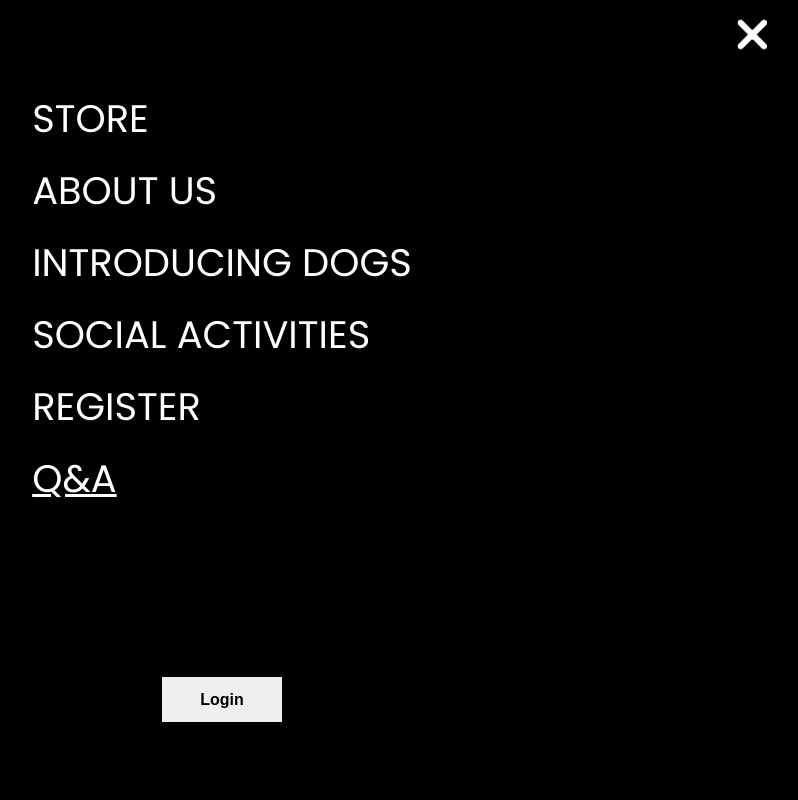
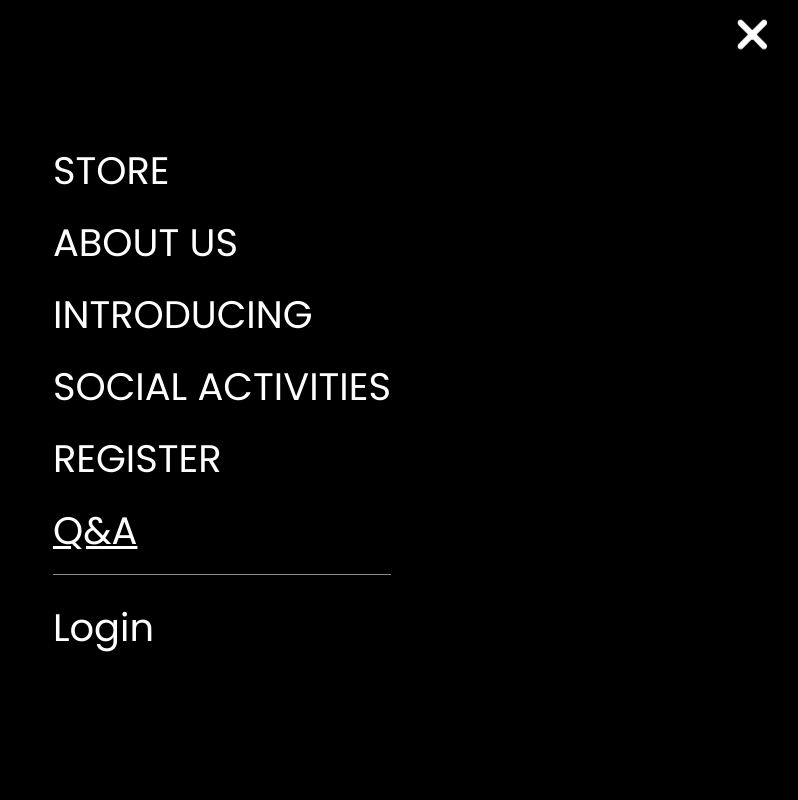
Before and after one commit to erhshih/DOGFD, a React (Create React App) app in the folder frontend/: page /DOGFD/help in a window 1280 px wide. Both pictures are taken after a click on the button 1170 px from the left and 34 px from the top of the page. Shown: the top 800 px of the page, without its empty margins (418-1216 px from the left). Built offline with nearby package versions, Linux system fonts and the light colour scheme; no server answers.

Commit message:
adjust scss

```diff
--- a/frontend/src/App.scss
+++ b/frontend/src/App.scss
@@ -6,7 +6,19 @@
   height: 40vmin;
   pointer-events: none;
 }
-
+.hidden {
+    display: none;
+}
+.centered {
+  position: fixed;
+  top: 70%;
+  left: 50%;
+  transform: translate(-50%, -50%);
+  /* Optional: Add some styling for better visibility */
+  padding: 20px;
+  border-radius: 8px;
+  z-index: 100;
+}
 @media (prefers-reduced-motion: no-preference) {
   .App-logo {
     animation: App-logo-spin infinite 20s linear;
--- a/frontend/src/Components/Panel/Panel.jsx
+++ b/frontend/src/Components/Panel/Panel.jsx
@@ -23,7 +23,7 @@ const Panel = () => {
             <li style={{ textDecoration: isActive('/about') }}>ABOUT US</li>
           </Link>
           <Link style={{ textDecoration: 'none' }} to='/introduce' onClick={() => setOpen(false)}>
-            <li style={{ textDecoration: isActive('/introduce') }}>INTRODUCING DOGS</li>
+            <li style={{ textDecoration: isActive('/introduce') }}>INTRODUCING</li>
           </Link>
           <Link style={{ textDecoration: 'none' }} to='/activities' onClick={() => setOpen(false)}>
             <li style={{ textDecoration: isActive('/activities') }}>SOCIAL ACTIVITIES</li>
@@ -34,11 +34,19 @@ const Panel = () => {
           <Link style={{ textDecoration: 'none' }} to='/help' onClick={() => setOpen(false)}>
             <li style={{ textDecoration: isActive('/help') }}>Q&A</li>
           </Link>
+          <hr />
+          {localStorage.getItem('auth-token')
+            ? <li className='logbtn' onClick={() => {
+                localStorage.removeItem('auth-token');
+                window.location.replace('/DOGFD');
+                setOpen(false);
+              }}>Logout</li>
+            : <Link style={{ textDecoration: 'none' }} to='/login' onClick={() => setOpen(false)}>
+                <li style={{ textDecoration: isActive('/login') }} className='logbtn'>Login</li>
+              </Link>
+          }
         </div>
-        {localStorage.getItem('auth-token')
-        ?<button className='logbtn' onClick={ ()=>{localStorage.removeItem('auth-token'); window.location.replace('/DOGFD'); setOpen(false);}}>Logout</button>
-        :<Link to='/login' onClick={() => setOpen(false)}><button  className='logbtn'>Login</button></Link>
-        }
+
       </div>
     </div>
   );
--- a/frontend/src/Components/Panel/Panel.scss
+++ b/frontend/src/Components/Panel/Panel.scss
@@ -52,16 +52,16 @@
     color: #fff;
     margin-bottom: 15px;
   }
+  hr{
+    background-color: #8c8c8c;
+    border: none;
+    height: 1px;
+    width: 100%;
+    margin-bottom: 7%;
+  }
+
 }
-.logbtn{
-  font-size: 1em;
-  padding: .5em;
-  font-weight: bold;
-  cursor: pointer;
-}
-.logbtn:active{
-  background: #fff5b6;
-}
+
 @media(max-width:1280px){
   .hamburger-button{
     transform: scale(.7);
@@ -71,3 +71,8 @@
     font-size: .8em;
   }
 }
+@media(max-width:800px){
+  .wrap_menu_content {
+    padding: 2em;
+  }
+}
--- a/frontend/src/Pages/CSS/Register.scss
+++ b/frontend/src/Pages/CSS/Register.scss
@@ -609,7 +609,7 @@
         padding: 1em 4em;
       }
 
-      button:hover {
+      .register_bottom button:hover {
         background-color: rgb(199, 199, 199);
       }
 
```
Also changed, not shown: frontend/public/image/loading.gif (added), frontend/src/Components/Assets/loading.gif (added).
